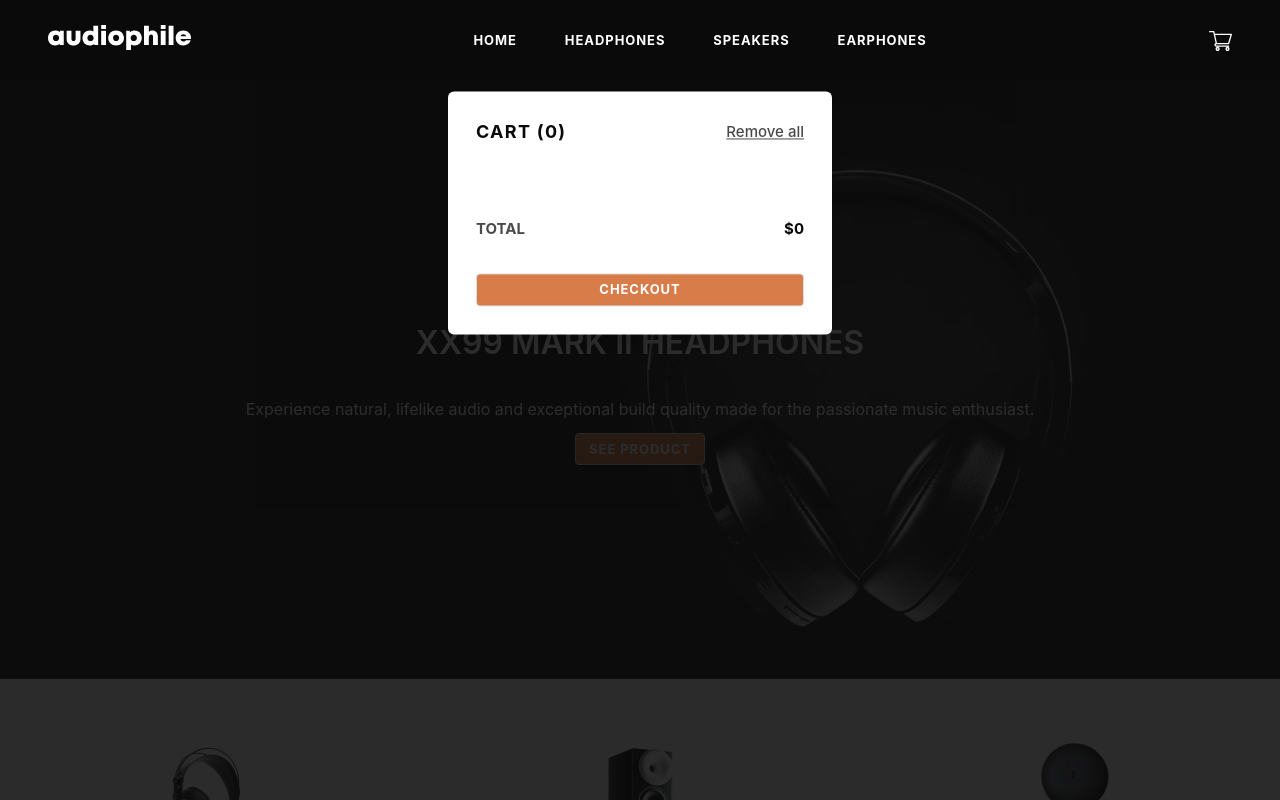
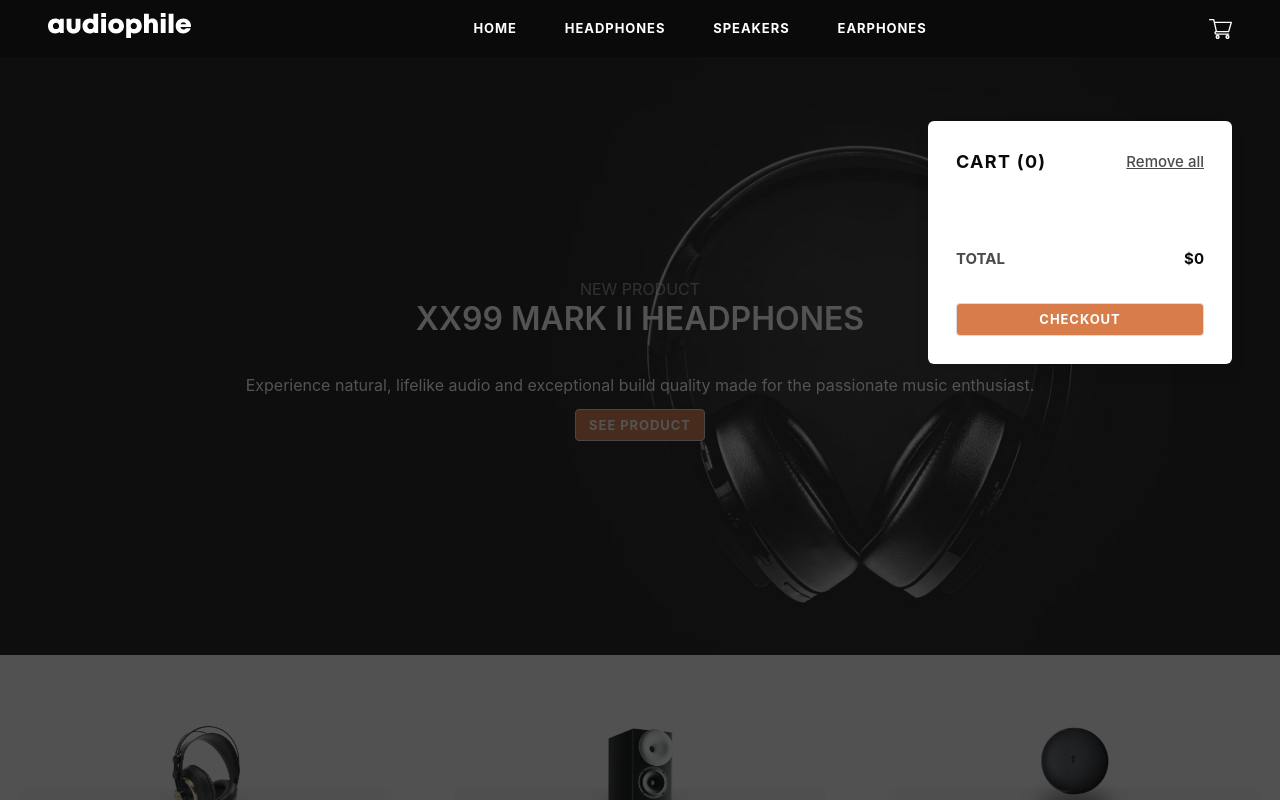
Before and after one commit to IamKlug/Audiophile, a React (Vite) app: page / in a window 1280 px wide. Both pictures are taken after a click on the icon 1220 px from the left and 40 px from the top of the page. Shown: the top 800 px of the page. Built offline with nearby package versions, Linux system fonts and the light colour scheme; the HTML template or start-up script is replaced by a standard one.

Commit message:
Fixed Css issues for Modals

```diff
--- a/src/App.css
+++ b/src/App.css
@@ -117,6 +117,14 @@ letter-spacing: -0.214px;
   width: 90%;
 }
 
+.is-width-10{
+  width: 100%;
+}
+
+.is-transform-y-below-nav {
+  transform: translateY(57px);
+}
+
 .is-transform-y-50 {
   transform: translateY(50%);
 }
@@ -142,12 +150,12 @@ letter-spacing: -0.214px;
 }
 
 @media (min-width: 769px) {
-  .modal-content {
-   transform: translateY(10%);
+  .my-modal-content {
+    padding: 1rem 3rem;
   }
 
   .navbar-padding{
-    padding: 1rem 3rem;
+    padding: .25rem 3rem;
   }
 
 }
@@ -155,3 +163,62 @@ letter-spacing: -0.214px;
 .z-1000 {
   z-index: 1000;
 }
+.my-modal {
+  position: fixed;
+  top: 0;
+  left: 0;
+  width: 100%;
+  display: none;
+  justify-content: center;
+  z-index: 100;
+}
+
+.my-modal.my-modal-active {
+  display: flex;
+}
+
+.my-modal-background {
+  position: fixed;
+  top: 0;
+  left: 0;
+  right: 0;
+  bottom: 0;
+  background-color: rgba(10, 10, 10, 0.7);
+  z-index: 100;
+}
+
+.my-modal-content {
+  display: flex;
+  justify-content: center;
+  width: 100%;
+  z-index: 1001;
+  padding: 1rem 0.5rem;
+}
+
+.has-max-width-400{
+  max-width: 400px;
+}
+
+.my-modal-content-menu {
+  display: absolute;
+  width: 100vw;
+  z-index: 1001;
+}
+
+@media (min-width: 769px) {
+  .my-modal-content {
+    padding: 1rem 3rem;
+  }
+}
+
+
+.my-modal-content-inner{
+  width: 100%;
+}
+
+@media (max-width: 769px){
+.overflow-auto {
+  overflow: auto;
+  height: 100vh;
+}
+}
--- a/src/Components/Checkout.jsx
+++ b/src/Components/Checkout.jsx
@@ -15,15 +15,15 @@ export default function Checkout() {
   return (
     <>
       <div
-        className={`modal ${
-          isMenuOpen && "is-active"
+        className={`my-modal ${
+          isMenuOpen && "my-modal-active"
         }`}
       >
         <div
-          className="modal-background"
+          className="my-modal-background"
           onClick={() => setIsMenuOpen(false)}
         ></div>
-        <div className="modal-content my-6 py-4">
+        <div className="my-modal-content">
           <div className="box is-flex is-flex-direction-column m-3">
             <svg className="my-4" width="64" height="64" xmlns="http://www.w3.org/2000/svg">
               <g fill="none" fillRule="evenodd">
@@ -87,6 +87,7 @@ export default function Checkout() {
           </div>
         </div>
       </div>
+      <div className="p-2 m-5"></div>
       <form onSubmit={handleContinueAndPay} action="" method="post">
         <p className="is-text-body has-text-grey is-opacity-5 is-clickable m-3"
         onClick={() => navigate(-1)}>
--- a/src/Components/Home.jsx
+++ b/src/Components/Home.jsx
@@ -26,7 +26,7 @@ export default function Home() {
             Experience natural, lifelike audio and exceptional build quality
             made for the passionate music enthusiast.
           </p>
-          <Link to={`/ProductCardDetail/e5f6g7h8`} className="is-flex">
+          <Link to={`/ProductCardDetail/a1b2c3d4`} className="is-flex">
             <button className="button has-primary-orange-background is-uppercase has-primary-orange-background is-text-subtitle has-text-white is-shadowless">
               See Product
             </button>
--- a/src/Components/Modals/CartModal.jsx
+++ b/src/Components/Modals/CartModal.jsx
@@ -1,7 +1,7 @@
-import React from 'react'
-import StateContext from '../StateContext';
-import { useContext } from 'react';
-import { useNavigate } from 'react-router-dom';
+import React from "react";
+import StateContext from "../StateContext";
+import { useContext } from "react";
+import { useNavigate } from "react-router-dom";
 
 export default function CartModal() {
   const { cart, setCart, isCartOpen, setIsCartOpen } = useContext(StateContext);
@@ -31,16 +31,16 @@ export default function CartModal() {
 
   return (
     <div
-    className={`modal is-justify-content-start ${
-      isCartOpen && "is-active"
+      className={`my-modal is-justify-content-end ${
+        isCartOpen && "my-modal-active"
       }`}
     >
       <div
-      className="modal-background"
+        className="my-modal-background"
         onClick={() => setIsCartOpen(false)}
       ></div>
-    <div className="modal-content has-max-width-400 my-6 py-4 p-2">
-      <div className="box is-flex is-flex-direction-column">
+      <div className="my-modal-content has-max-width-400 is-transform-y-below-nav my-6">
+        <div className="box my-modal-content-inner is-flex is-flex-direction-column">
           <div className="is-flex is-justify-content-space-between is-align-items-center m-2 mb-6">
             <p className="has-text-black is-text-h6 is-uppercase">
               Cart ({cart.length})
@@ -63,10 +63,7 @@ export default function CartModal() {
               <div>
                 <p className="is-text-body has-text-black has-text-weight-bold">
                   {item.product.name
-                  .replace(
-                    /(Headphones|SPEAKER|WIRELESS EARPHONES)$/g,
-                    ""
-                  )
+                    .replace(/(Headphones|SPEAKER|WIRELESS EARPHONES)$/g, "")
                     .trim()}
                 </p>
                 <p className="is-text-subtitle has-text-grey is-opacity-5 ">
@@ -114,5 +111,5 @@ export default function CartModal() {
         </div>
       </div>
     </div>
-  )
+  );
 }
--- a/src/Components/Modals/MenuModal.jsx
+++ b/src/Components/Modals/MenuModal.jsx
@@ -1,22 +1,22 @@
-import StateContext from '../StateContext';
-import { useContext } from 'react';
-import ProductCategoryCard from '../ProductComponents/ProductCategoryCard';
+import StateContext from "../StateContext";
+import { useContext } from "react";
+import ProductCategoryCard from "../ProductComponents/ProductCategoryCard";
 
 export default function MenuModal() {
   const { isMenuOpen, setIsMenuOpen } = useContext(StateContext);
 
   return (
     <div
-    className={`modal is-justify-content-start ${
-      isMenuOpen && "is-active"
+      className={`my-modal is-justify-content-center is-relative ${
+        isMenuOpen && "my-modal-active"
       }`}
     >
       <div
-      className="modal-background"
+        className="my-modal-background"
         onClick={() => setIsMenuOpen(false)}
       ></div>
-    <div className="modal-content modal-content-2 my-6 py-4">
-      <div className="box">
+      <div className="my-modal-content-menu">
+        <div className="box is-width-10 columns m-0">
           <ProductCategoryCard
             imgPath="/assets/shared/desktop/image-category-thumbnail-headphones.png"
             title="Headphones"
@@ -32,5 +32,5 @@ export default function MenuModal() {
         </div>
       </div>
     </div>
-  )
+  );
 }
--- a/src/Components/ProductComponents/ProductCategoryCard.jsx
+++ b/src/Components/ProductComponents/ProductCategoryCard.jsx
@@ -10,8 +10,8 @@ export default function ProductCategoryCard({ imgPath, title }) {
 
   return (
     <div className="column is-flex is-flex-direction-column is-justify-content-center is-align-items-center ">
-      <figure className="image is-128x128">
-        <img className="is-transform-y-50" src={`${imgPath}`} />
+      <figure className="image is-128x128 is-transform-y-50">
+        <img className="" src={`${imgPath}`} />
       </figure>
       <div className="box is-flex is-flex-direction-column is-flex-grow-1 is-width-9 has-background-less-white p-6">
         <h6 className="is-text-h6 has-text-black is-uppercase has-text-centered m-1">
--- a/src/Components/SharedSections/NavBar.jsx
+++ b/src/Components/SharedSections/NavBar.jsx
@@ -9,7 +9,7 @@ export default function NavBar() {
     <nav className="navbar is-flex is-justify-content-space-between is-align-items-center has-background-black has-height-25 navbar-padding  z-1000">
       <svg
         className="is-clickable is-hidden-desktop"
-        onClick={() => setIsMenuOpen(true)}
+        onClick={() => setIsMenuOpen(prev => !prev)}
         xmlns="http://www.w3.org/2000/svg"
         width="16"
         height="15"
@@ -64,7 +64,7 @@ export default function NavBar() {
       </div>
       <svg
         className="is-clickable"
-        onClick={() => setIsCartOpen(true)}
+        onClick={() => setIsCartOpen(prev => !prev)}
         xmlns="http://www.w3.org/2000/svg"
         width="23"
         height="20"
```
Also changed, not shown: 1 other file (tests, documents, lock files or other folders). Lines whose indentation alone changed are shown as unchanged.
